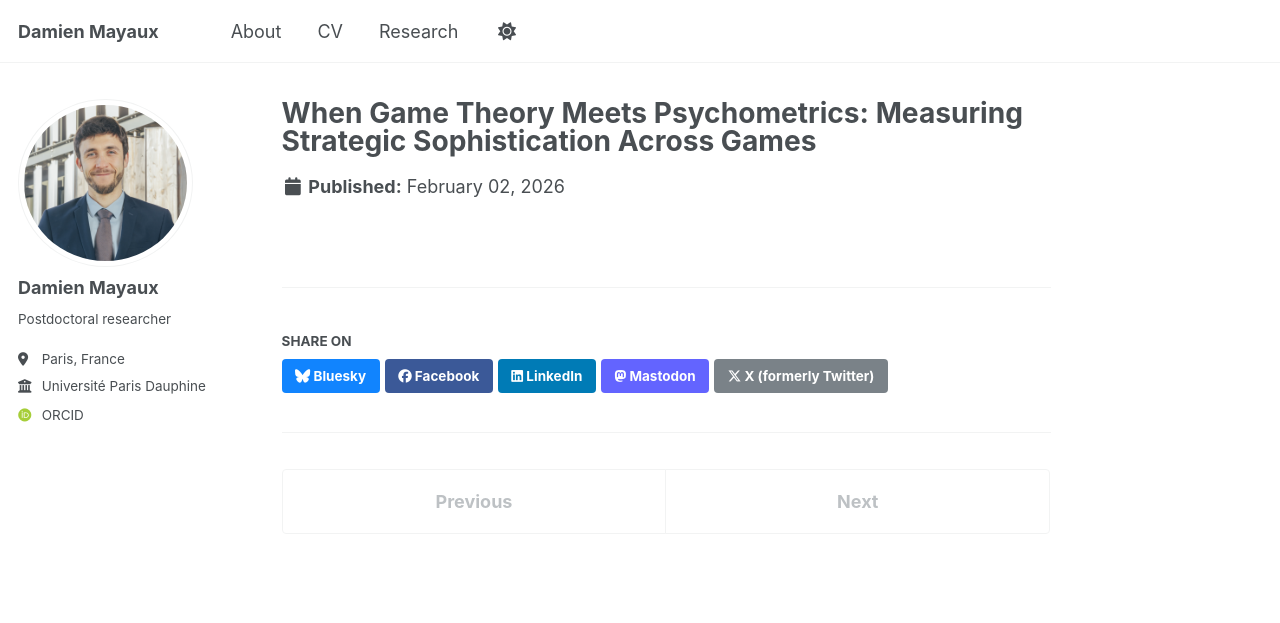
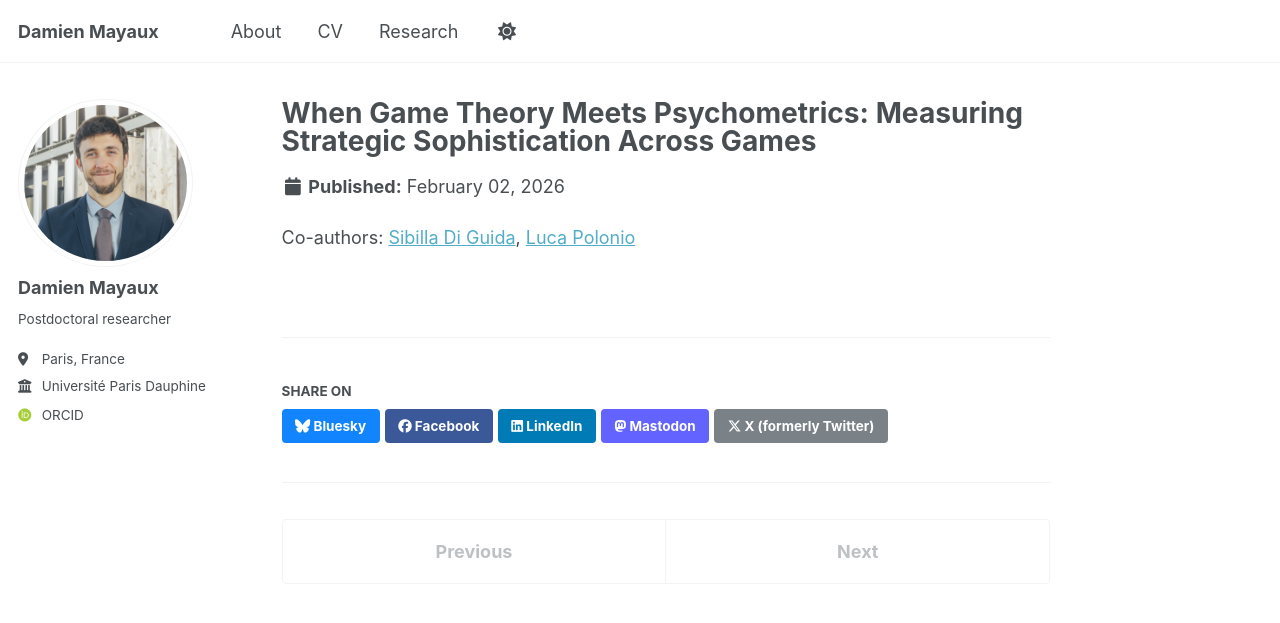
Before and after one commit to DamienMAYAUX/damienmayaux.github.io, a Jekyll site: the page built from _publications/wip_strategic_sophistication_psychometrics.md, in a window 1280 px wide. Shown: the top 623 px of the page. Built offline with Jekyll 4.4.1, drawn with Linux system fonts in a browser that asks for light colours; some web fonts are replaced; a script bundle is joined from its source files by our own code; library files that are not in the unit come from our copies.

Commit message:
trying to create a 'coauthors' field

```diff
--- a/_config.yml
+++ b/_config.yml
@@ -98,7 +98,7 @@
 breadcrumbs              : false # true, false (default)
 words_per_minute         : 160
 future                   : true
-read_more                : "enabled" # if enabled, adds "Read more" links to excerpts
+read_more                : "disabled" # if enabled, adds "Read more" links to excerpts
 talkmap_link             : false      #change to true to add link to talkmap on talks page
 comments:
   provider               : # false (default), "disqus", "discourse", "facebook", "google-plus", "staticman", "custom"
--- a/_includes/archive-single.html
+++ b/_includes/archive-single.html
@@ -80,5 +80,9 @@
       <p><a href="{{ post.bibtexurl }}">Download Bibtex</a></p>
     {% endif %}
 
+    {% if post.coauthors %}
+      <p>post.coauthors</p>
+    {% endif %}
+
   </article>
 </div>
--- a/_publications/wip_strategic_sophistication_psychometrics.md
+++ b/_publications/wip_strategic_sophistication_psychometrics.md
@@ -4,9 +4,14 @@
 category: work_in_progress
 permalink: /publication/wip_strategic_sophistication_psychometrics
 excerpt: 'Considering games as the items in a questionnaire and the Level-k of the action as the response, is strategic sophistication a valid construct? Existing evidence and a new experiment, analyzed using Item Response Theory.'
+coauthors: "[Sibilla Di Guida](https://sites.google.com/site/sibilladiguida/),
+[Luca Polonio](https://scholar.google.it/citations?user=d0KS4KsAAAAJ&hl=en)"
 # date:
 # venue:
 # slidesurl: 'https://academicpages.github.io/files/slides3.pdf'
 # paperurl: 'https://academicpages.github.io/files/paper3.pdf'
 # citation: 'Your Name, You. (2015). &quot;Paper Title Number 3.&quot; <i>Journal 1</i>. 1(3).'
 ---
+Co-authors:
+[Sibilla Di Guida](https://sites.google.com/site/sibilladiguida/),
+[Luca Polonio](https://scholar.google.it/citations?user=d0KS4KsAAAAJ&hl=en)
```
